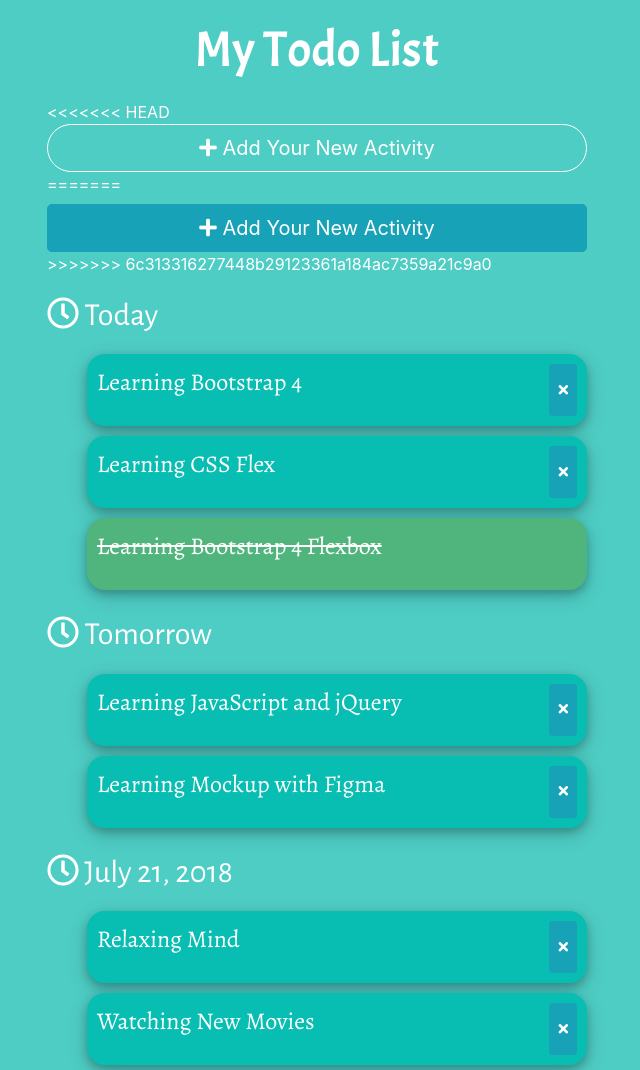
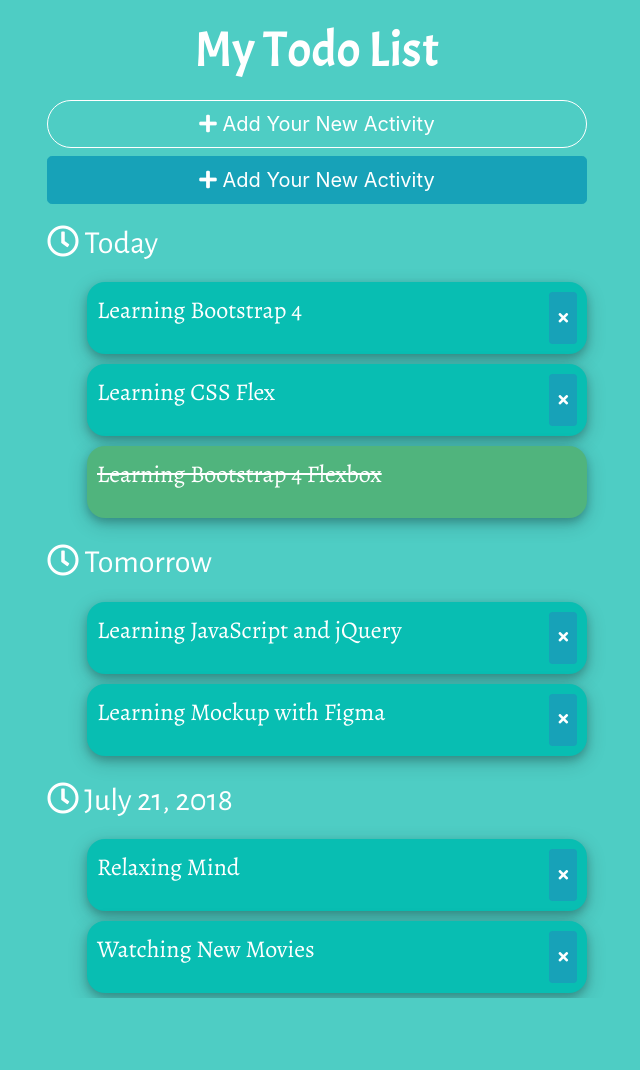
Before and after one commit to mayasopiie/glintstodo, a plain HTML site: page index.html in a window 1280 px wide. Shown: the whole page, without its empty margins (323-963 px from the left). After the commit the page ends 998 px from the top, so only its background shows below. Drawn offline with nearby package versions, Linux system fonts and the light colour scheme.

Commit message:
Removed warning message

```diff
--- a/index.html
+++ b/index.html
@@ -26,11 +26,8 @@
         </div>
         <div class="row">
             <div class="col-md-6 offset-3">
-<<<<<<< HEAD
                 <a class="btn btn-info btn-lg btn-block button" href="insert.html" role="button"><i class="fas fa-plus"></i>  Add Your New Activity</a>
-=======
                 <a class="btn btn-info btn-lg btn-block" href="insert.html" role="button"><i class="fas fa-plus"></i>  Add Your New Activity</a>
->>>>>>> 6c313316277448b29123361a184ac7359a21c9a0
             </div>
         </div>
         <div class="row">
```
